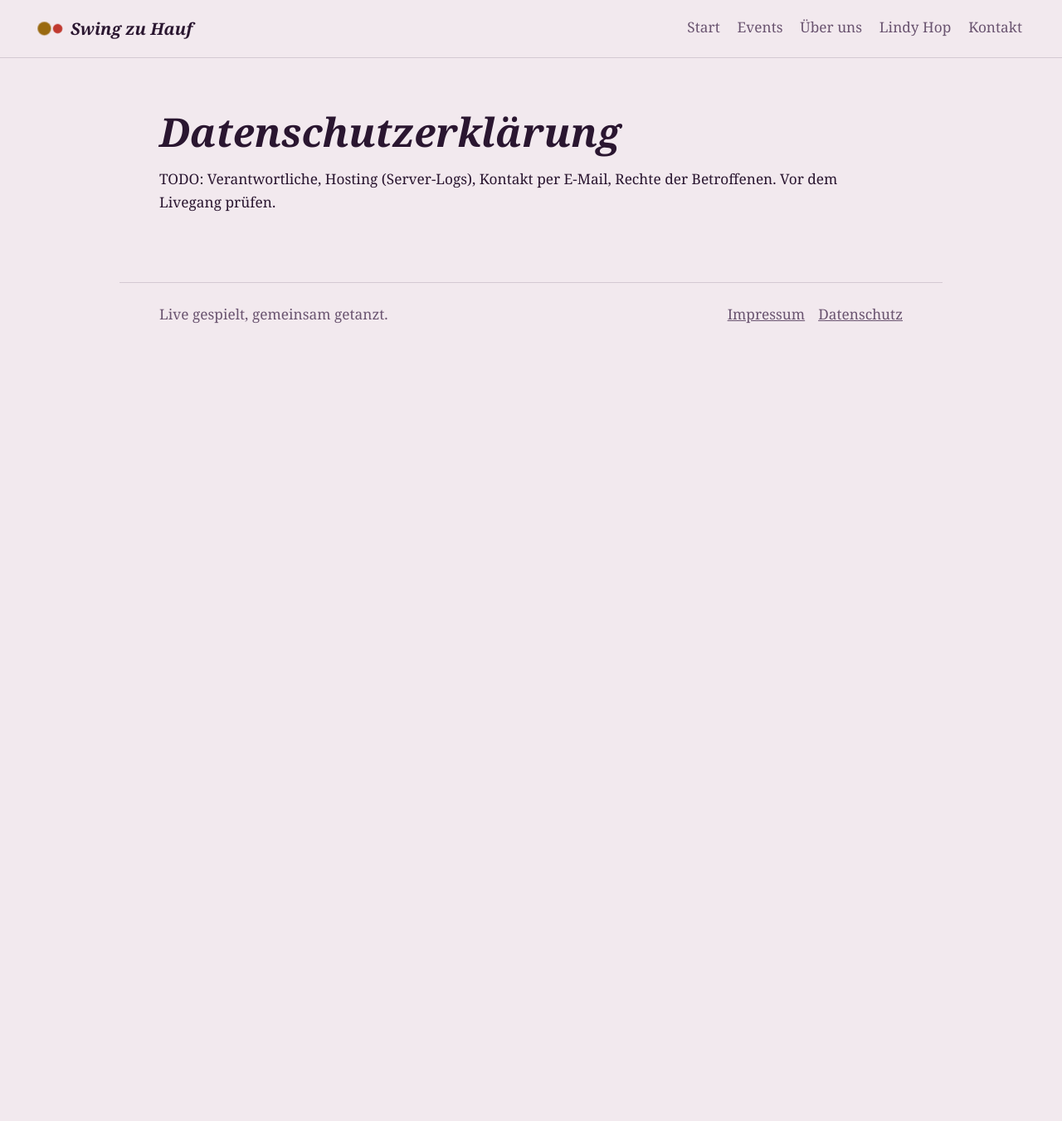
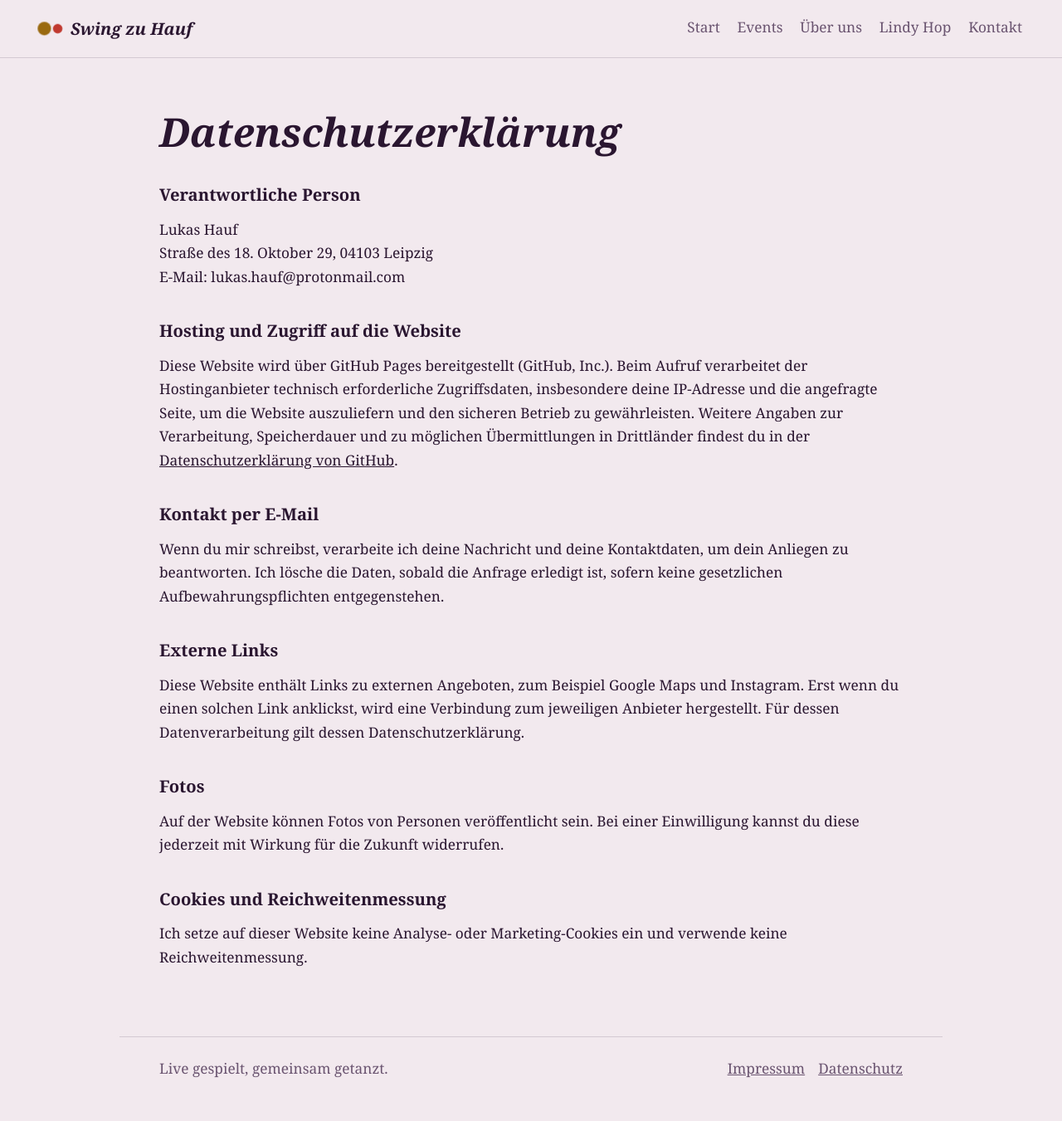
Before and after one commit to grummelgans/swing-zu-hauf, a Jekyll site: the page built from datenschutz.md, in a window 1280 px wide. Shown: the whole page at 83% size. Built offline with Jekyll 4.4.1, drawn with Linux system fonts in a browser that asks for light colours; before the commit the page ends 900 px from its top, so only the background shows below that.

Commit message:
Impressum und Datenschutz

```diff
--- a/datenschutz.md
+++ b/datenschutz.md
@@ -5,4 +5,28 @@ permalink: /datenschutz/
 ---
 ## Datenschutzerklärung
 
-TODO: Verantwortliche, Hosting (Server-Logs), Kontakt per E-Mail, Rechte der Betroffenen. Vor dem Livegang prüfen.
+### Verantwortliche Person
+
+Lukas Hauf<br>
+Straße des 18. Oktober 29, 04103 Leipzig<br>
+E-Mail: lukas.hauf@protonmail.com
+
+### Hosting und Zugriff auf die Website
+
+Diese Website wird über GitHub Pages bereitgestellt (GitHub, Inc.). Beim Aufruf verarbeitet der Hostinganbieter technisch erforderliche Zugriffsdaten, insbesondere deine IP-Adresse und die angefragte Seite, um die Website auszuliefern und den sicheren Betrieb zu gewährleisten. Weitere Angaben zur Verarbeitung, Speicherdauer und zu möglichen Übermittlungen in Drittländer findest du in der [Datenschutzerklärung von GitHub](https://docs.github.com/de/site-policy/privacy-policies/github-privacy-statement).
+
+### Kontakt per E-Mail
+
+Wenn du mir schreibst, verarbeite ich deine Nachricht und deine Kontaktdaten, um dein Anliegen zu beantworten. Ich lösche die Daten, sobald die Anfrage erledigt ist, sofern keine gesetzlichen Aufbewahrungspflichten entgegenstehen.
+
+### Externe Links
+
+Diese Website enthält Links zu externen Angeboten, zum Beispiel Google Maps und Instagram. Erst wenn du einen solchen Link anklickst, wird eine Verbindung zum jeweiligen Anbieter hergestellt. Für dessen Datenverarbeitung gilt dessen Datenschutzerklärung.
+
+### Fotos
+
+Auf der Website können Fotos von Personen veröffentlicht sein. Bei einer Einwilligung kannst du diese jederzeit mit Wirkung für die Zukunft widerrufen.
+
+### Cookies und Reichweitenmessung
+
+Ich setze auf dieser Website keine Analyse- oder Marketing-Cookies ein und verwende keine Reichweitenmessung.
```
Also changed, not shown: impressum.md (+15 -1 lines), assets/img/brueder.jpg.
